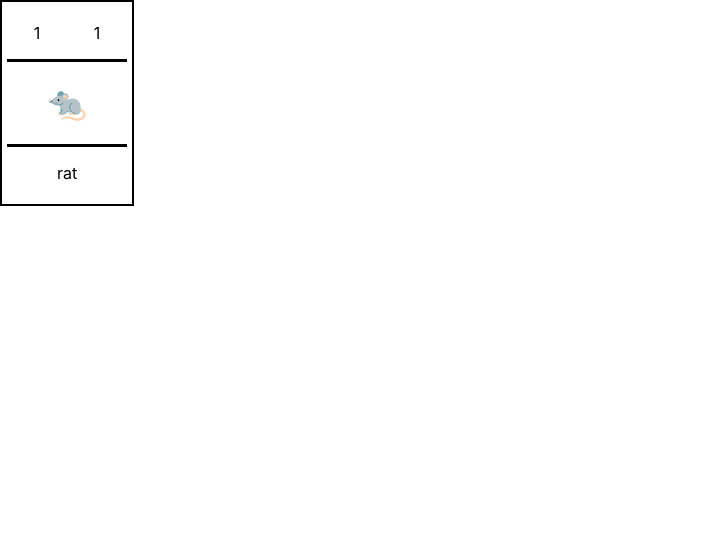
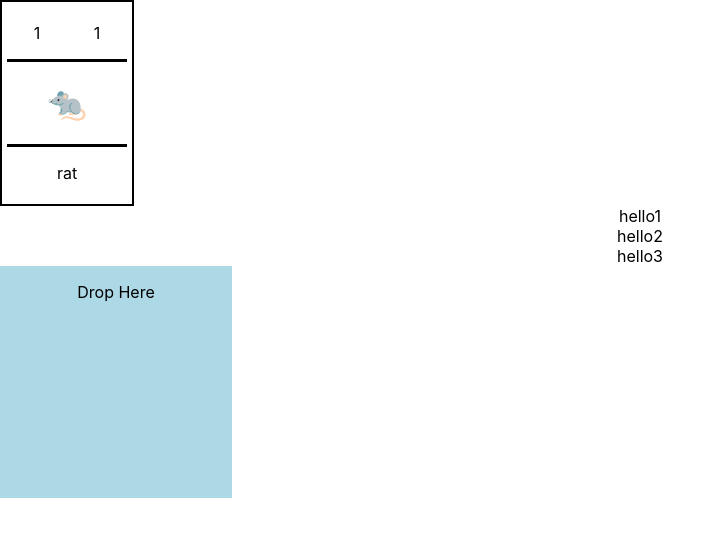
Before and after one commit to bryanjiang15/Teapot, a React (Create React App) app: page / in a window 1280 px wide. Shown: the top 536 px of the page, without its empty margins (0-725 px from the left). Built offline with nearby package versions, Linux system fonts and the light colour scheme.

Commit message:
progress

```diff
--- a/src/App.js
+++ b/src/App.js
@@ -3,7 +3,18 @@ import './App.css';
 import Card from './components/Card'
 import { useState } from 'react';
 
+import Drag from './components/Drag';
+import DropArea from './components/Drop';
+
+import { DndProvider } from 'react-dnd'
+import { HTML5Backend } from 'react-dnd-html5-backend'
+
+
+// import Drag from './components/Drag'
+
 function App() {
+
+  const [droppedItem, setDropped] = useState([]);
 
   const [cards, setCards] = useState([{
     "health": 1,
@@ -11,29 +22,31 @@ function App() {
     "name" : "rat"
   }]);
 
+  const handleDrop = (item) => {
+    const droppedArr = [...droppedItem, item];
+
+    setDropped(droppedArr);
+    console.log("Dropped item", item);
+  }
+
 
   return (
     <div className="App">
-      {/* <header className="App-header">
-        <img src={logo} className="App-logo" alt="logo" />
-        <p>
-          Edit <code>src/App.js</code> and save to reload.
-        </p>
-        <a
-          className="App-link"
-          href="https://reactjs.org"
-          target="_blank"
-          rel="noopener noreferrer"
-        >
-          Learn React
-        </a>
-      </header> */}
+      <DndProvider backend={HTML5Backend}>
+        <div className='card-container'>
+          {cards.map((item, index) => (
+            <Card key={index} health = {item.health} power = {item.power} name = {item.name}></Card>
+          ))}
+        </div>
 
-      <div className='card-container'>
-        {cards.map((item, index) => (
-          <Card key={index} health = {item.health} power = {item.power} name = {item.name}></Card>
-        ))}
-      </div>
+        <div>
+          <Drag isDragging={true} text={'hello1'}></Drag>
+          <Drag isDragging={true} text={'hello2'}></Drag>
+          <Drag isDragging={true} text={'hello3'}></Drag>
+        </div>
+
+        <DropArea onDrop={handleDrop}></DropArea>
+      </DndProvider>
 
     </div>
   );
--- /dev/null
+++ b/src/components/Drag.js
@@ -0,0 +1,22 @@
+import { useDrag } from 'react-dnd'
+
+/**
+ * Your Component
+ */
+export default function Drag({ isDragging, text }) {
+  const [{ opacity }, dragRef] = useDrag(
+    () => ({
+      type: 'card',
+      item: { text },
+      collect: (monitor) => ({
+        opacity: monitor.isDragging() ? 0.5 : 1
+      })
+    }),
+    []
+  )
+  return (
+    <div ref={dragRef} style={{ opacity }}>
+      {text}
+    </div>
+  )
+}
--- /dev/null
+++ b/src/components/Drop.js
@@ -0,0 +1,25 @@
+import { useDrop } from 'react-dnd';
+
+export default function DropArea({ onDrop }) {
+  const [{ isOver }, dropRef] = useDrop({
+    accept: 'card',
+    drop: (item) => onDrop(item),
+    collect: (monitor) => ({
+      isOver: !!monitor.isOver(),
+    }),
+  });
+
+  return (
+    <div
+      ref={dropRef}
+      style={{
+        height: '200px',
+        width: '200px',
+        backgroundColor: isOver ? 'lightgreen' : 'lightblue',
+        padding: '16px',
+      }}
+    >
+      Drop Here
+    </div>
+  );
+}
```
